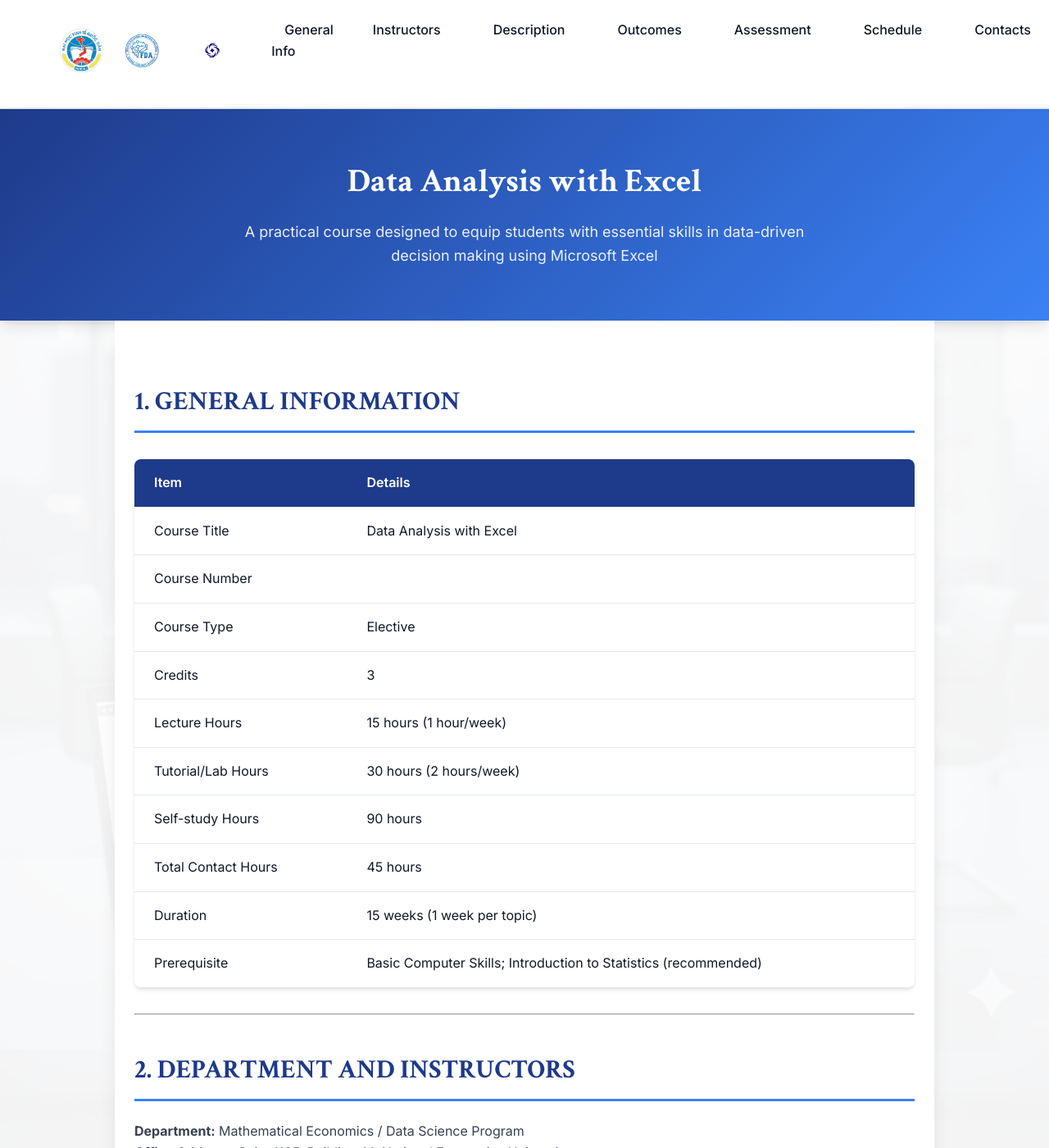
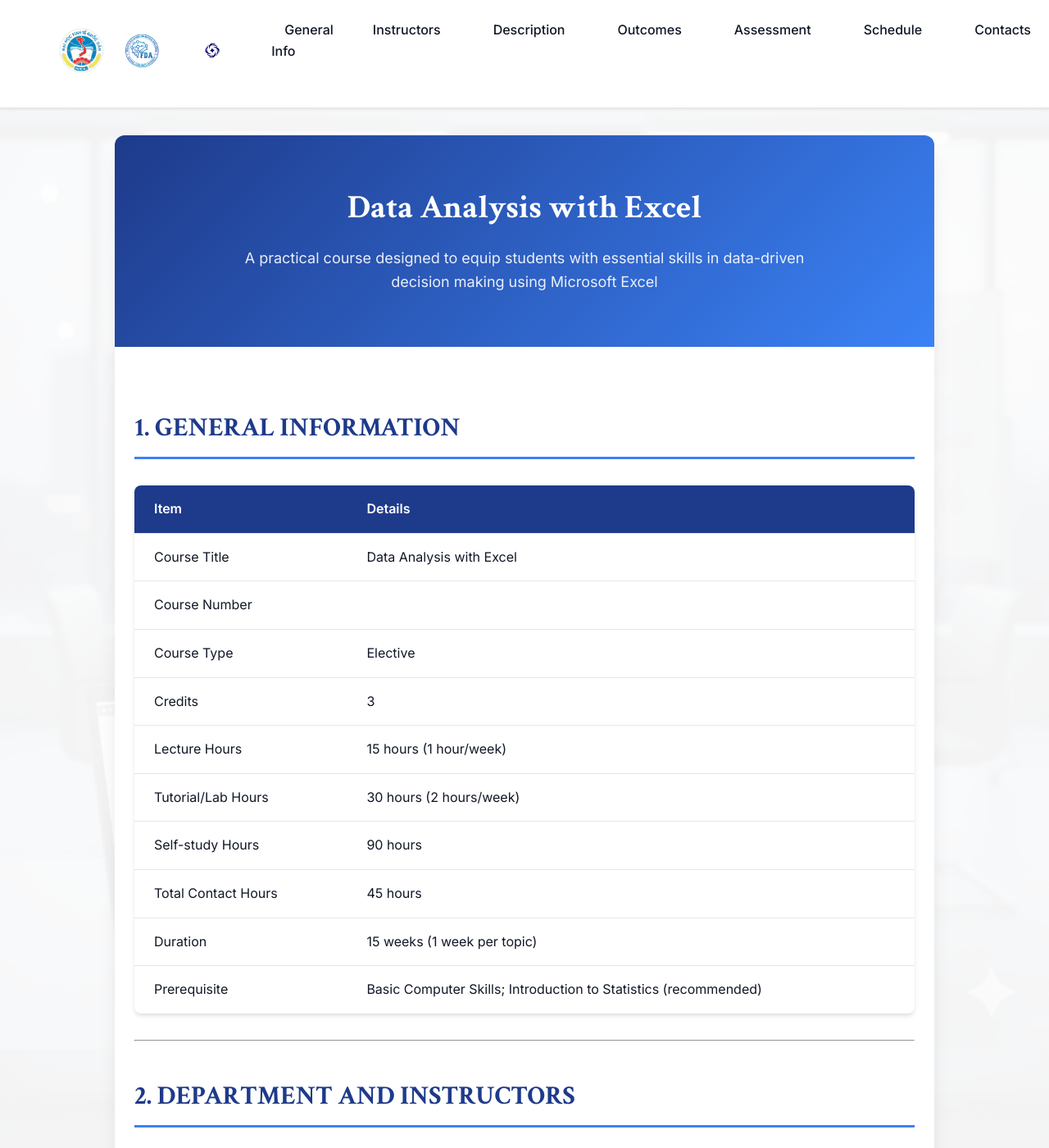
Before and after one commit to nghianguyen7171/excel_course, a Jekyll site: the page built from index.md, in a window 1280 px wide and 1400 px high. Shown: the whole window at 82% size. Built offline with Jekyll 4.4.1, drawn with Linux system fonts in a browser that asks for light colours; some of the changed text lies outside the part shown.

Commit message:
Restructure layout with page wrapper - fix hero section and main content styling

```diff
--- a/_layouts/default.html
+++ b/_layouts/default.html
@@ -29,9 +29,12 @@
 <body>
     {% include header.html %}
 
+    <div class="page-wrapper">
         <div class="hero-section">
+            <div class="hero-content">
                 <h1>{{ site.title }}</h1>
                 <p>A practical course designed to equip students with essential skills in data-driven decision making using Microsoft Excel</p>
+            </div>
         </div>
 
         <main class="main-content">
@@ -39,6 +42,7 @@
                 {{ content }}
             </div>
         </main>
+    </div>
 
     {% include footer.html %}
 
--- a/assets/css/main.scss
+++ b/assets/css/main.scss
@@ -292,21 +292,20 @@
     }
 }
 
-// Main Content
-.main-content {
+// Page Wrapper
+.page-wrapper {
     max-width: 1000px;
     margin: 0 auto;
-    padding: $spacing-xl $spacing-lg;
     background: rgba(255, 255, 255, 0.98);
     box-shadow: $shadow-xl;
-    margin-top: 0;
+    border-radius: $radius-lg;
+    overflow: hidden;
+    margin-top: $spacing-lg;
     margin-bottom: $spacing-xl;
-    border-radius: 0 0 $radius-lg $radius-lg;
 
     @media (max-width: $breakpoint-md) {
-        padding: $spacing-lg $spacing-md;
-        margin: 0;
-        border-radius: 0;
+        margin: $spacing-md;
+        border-radius: $radius-md;
     }
 }
 
@@ -314,14 +313,18 @@
 .hero-section {
     text-align: center;
     padding: $spacing-2xl 0;
-    margin-bottom: 0;
     background: linear-gradient(135deg, $primary-blue 0%, $secondary-blue 100%);
     color: white;
     width: 100%;
-    box-shadow: $shadow-lg;
 
     @media (max-width: $breakpoint-md) {
         padding: $spacing-xl 0;
+    }
+
+    .hero-content {
+        max-width: 800px;
+        margin: 0 auto;
+        padding: 0 $spacing-lg;
     }
 
     h1 {
@@ -329,6 +332,7 @@
         border: none;
         margin-bottom: $spacing-md;
         font-size: 2.5rem;
+        font-weight: 700;
 
         @media (max-width: $breakpoint-md) {
             font-size: 2rem;
@@ -338,9 +342,17 @@
     p {
         color: rgba(255, 255, 255, 0.9);
         font-size: 1.125rem;
-        max-width: 800px;
+        line-height: 1.6;
         margin: 0 auto;
-        padding: 0 $spacing-lg;
+    }
+}
+
+// Main Content
+.main-content {
+    padding: $spacing-xl $spacing-lg;
+
+    @media (max-width: $breakpoint-md) {
+        padding: $spacing-lg $spacing-md;
     }
 }
 
```
Lines whose indentation alone changed are shown as unchanged.
